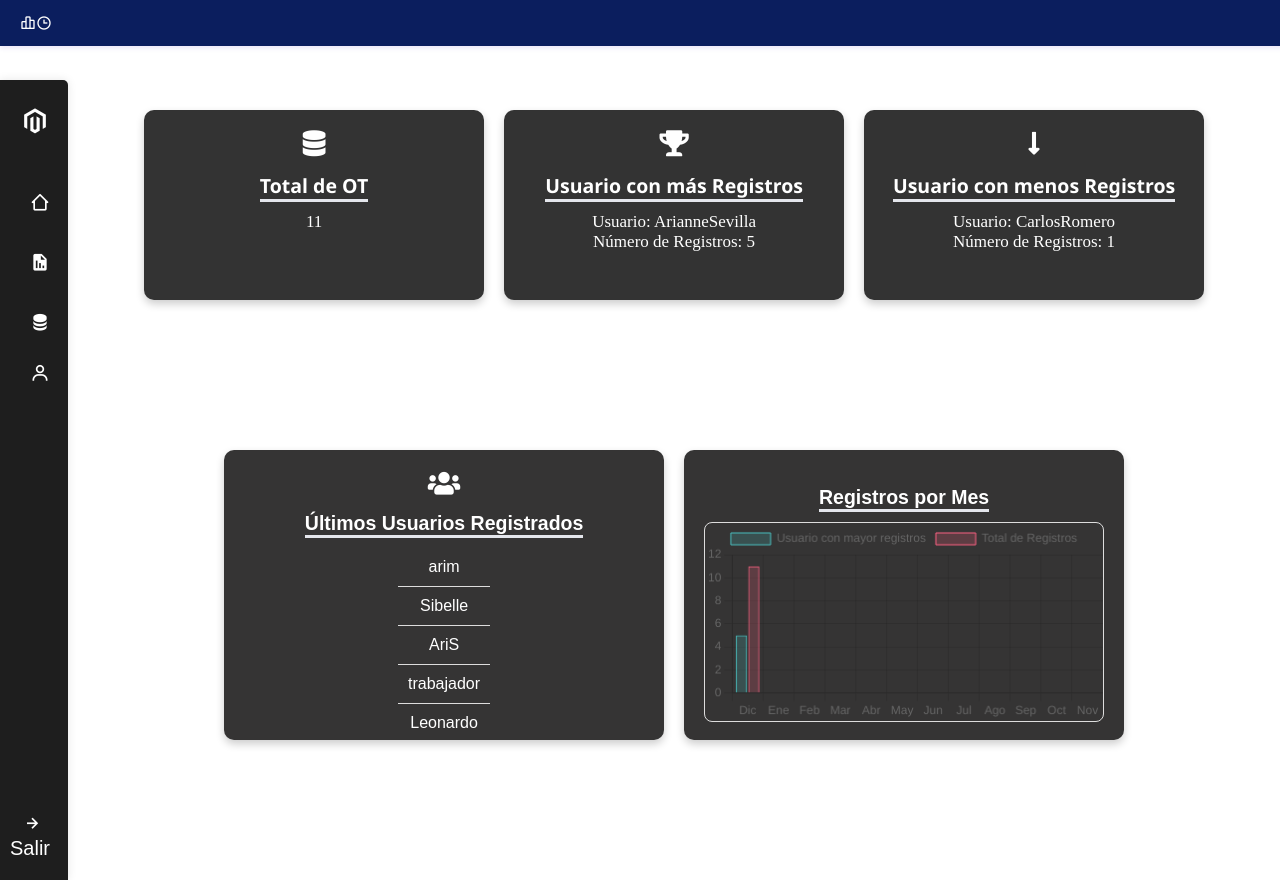
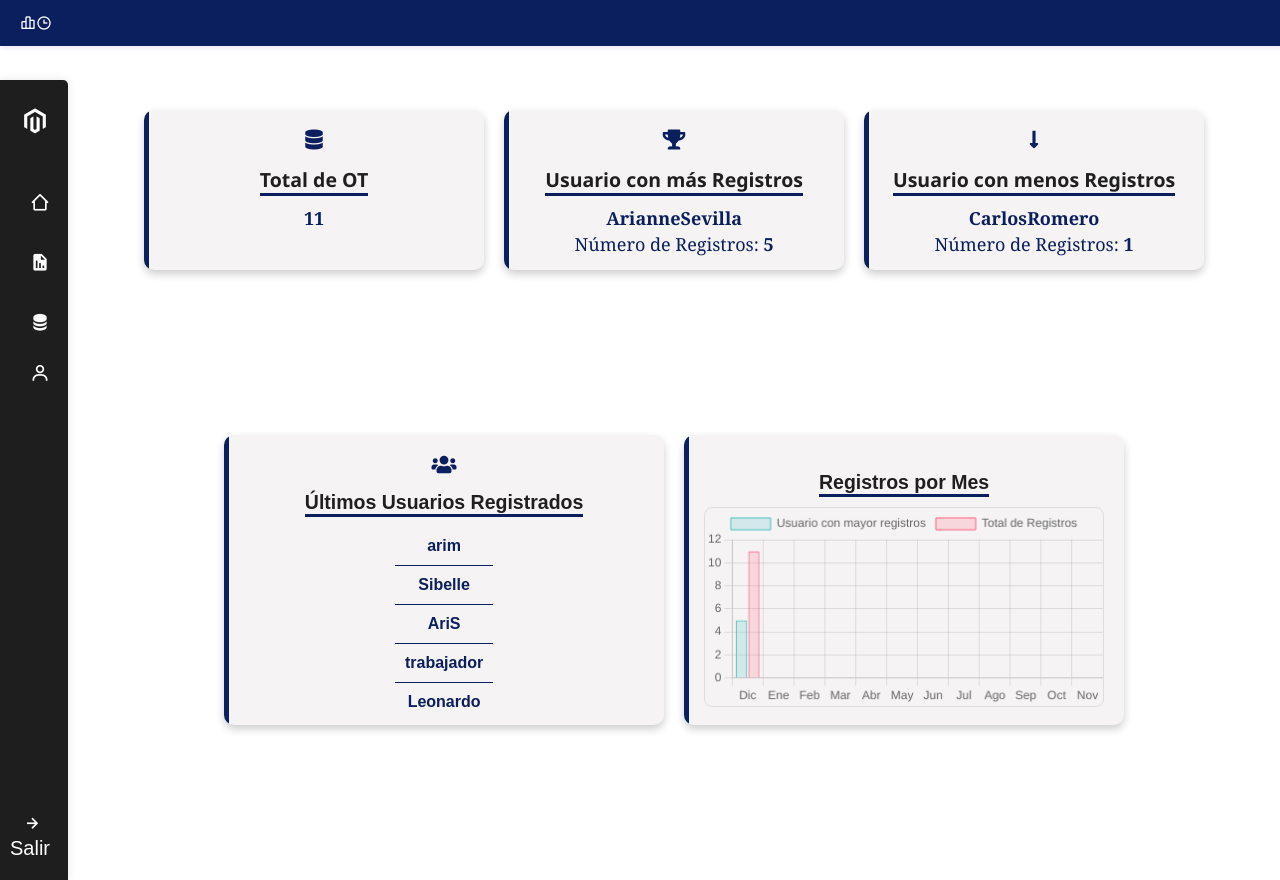
Before and after one commit to Arisevilla/PythonDjangoRegistrosUsuarios, a Django app: page /inicio/ in a window 1280 px wide. Run offline with Django 4.2, Linux system fonts and the light colour scheme; a user stored in the database is signed in; data comes from the database, SQL or seed files in the repository; both versions use the stored data as it was after the commit.

Commit message:
se cambia css de inicio y navbar de registro

```diff
--- a/login/templates/inicio.html
+++ b/login/templates/inicio.html
@@ -117,8 +117,6 @@
 
         font-family:Arial;
         margin-top:80px;
-
-
       }
 
       .dashboard{
@@ -126,6 +124,7 @@
         justify-content:space-around;
         display: flex;
         padding-top: 20px;
+
 
 
       }
@@ -143,7 +142,20 @@
         display: flex;
         flex-direction:column;
         align-items: center;
+        position: relative;
       }
+
+      .dashboard-item::before {
+    content: '';
+    position: absolute;
+    left: 0;
+    top: 0;
+    height: 100%;
+    width: 5px;
+    background-color: #0b1e5e;
+    border-top-left-radius: 10px;
+    border-bottom-left-radius: 10px;
+}
 
 
       .dashboard-row {
@@ -209,13 +221,13 @@
 
 .dark-card,
 .usuarios{
-    background-color: #333;
-    color: #fff;
+    background-color: #f5f3f3;
+    color: #201f1f;
     border-radius: 10px;
     padding: 20px;
     box-shadow: 0 4px 8px rgba(0, 0, 0, 0.2);
     width: 300px;
-    height: 150px;
+    height: 120px;
     transition: background-color 0.3s ease-in-out;
     font-size: 13px;
     font-family: 'Segoe UI', Tahoma, Geneva, Verdana, sans-serif;
@@ -223,10 +235,10 @@
 
 .ultimos,
 .grafico{
-  background-color: #353434;
-    color: #fff;
+  background-color: #f5f3f3;
+    color: #201f1f;
     border-radius: 10px;
-    padding: 20px;
+
     box-shadow: 0 4px 8px rgba(0, 0, 0, 0.2);
     transition: background-color 0.3s ease-in-out;
     font-size: 13px;
@@ -240,20 +252,21 @@
     .usuarios:hover,
     .ultimos:hover,
     .grafico:hover {
-        background-color: #555;
+        background-color: #f5f3f3;
     }
 
 .dark-card h2,
     .usuarios h2,
     .ultimos h2,
     .grafico h2 {
-        color: #fff;
+        color: #201f1f;
+        padding-top: 0;
     }
 
     .dark-card p,
     .usuarios p,
     .ultimos .liultimos {
-        color: #fff;
+        color: #201f1f;
 
     }
 
@@ -265,11 +278,15 @@
 
 
 .usuarios h2 {
-    color: #fff;
+    color: #201f1f;
 }
 
 .usuarios p{
-    color: #fff;
+    color: #0b1e5e;
+    font-size: 18px;
+    padding-bottom: 2px;
+    font-family:Georgia, 'Times New Roman', Times, serif;
+
 }
 
 .dark-card:hover {
@@ -279,14 +296,14 @@
 
 
 .ultimos h2 {
-    color: #fff;
+    color: #201f1f;
 }
 
 .ultimos .liultimos{
-    color: #fff;
+
+    border-bottom: 1px solid #0b1e5e;
+    color: #0b1e5e;
     font-size: 16px;
-    padding: 10px;
-    border-bottom: 1px solid #ddd;
 }
 
 .dark-card:hover {
@@ -307,7 +324,7 @@
 
 
 .grafico h2{
-    color: #fff;
+    color: #201f1f;
 }
 
 .navbar-horizontal{
@@ -359,7 +376,7 @@
   color: #333;
     margin-bottom: 10px;
     font-size: 1.5em;
-    border-bottom: 3px solid #e4e6ec;
+    border-bottom: 3px solid #0b1e5e;
     display: inline-block;
 }
 
@@ -377,6 +394,12 @@
     box-shadow: 0 0 20px rgba(0, 0, 0, 0.2);
 }
 
+.dashboard-item i {
+    color: #0b1e5e;
+    font-size: 20px;
+    padding-top: 0;
+    margin-top: 0;
+}
 
 
 
@@ -468,7 +491,7 @@
          <div class="dashboard-item usuarios">
             <i class="fas fa-database fa-2x"></i>
             <h2 class="title">Total de OT</h2>
-            <p>{{ total_registros_count }}</p>
+            <p><b>{{ total_registros_count }}</b></p>
          </div>
 
 
@@ -477,8 +500,8 @@
             <i class="fas fa-trophy fa-2x"></i>
             <h2 class="title">Usuario con más Registros</h2>
             {% if trabajador_con_mas_registros %}
-                <p>Usuario: {{trabajador_con_mas_registros.user__username }}</p>
-                <p>Número de Registros: {{trabajador_con_mas_registros.registros }}</p>
+                <p><b>{{trabajador_con_mas_registros.user__username }} </b></p>
+                <p>Número de Registros: <b>{{trabajador_con_mas_registros.registros }}</b></p>
             {% else %}
                 <p>No hay trabajadores con registros este mes</p>
             {% endif %}
@@ -488,10 +511,11 @@
          <div class="dashboard-item usuarios">
             <i class="fas fa-long-arrow-alt-down fa-2x"></i>
             <h2 class="title">Usuario con menos Registros</h2>
-                <p>Usuario: {{registros_menos_por_mes.user__username }}</p>
-                <p>Número de Registros: {{registros_menos_por_mes.registros}}</p>
+                <p><b>{{registros_menos_por_mes.user__username }}</b></p>
+                <p>Número de Registros: <b>{{registros_menos_por_mes.registros}}</b></p>
          </div>
          </div>
+
 
          <div class="dashboard-row">
          <div class="dashboard-item ultimos">
@@ -499,7 +523,7 @@
             <h2 class="title">Últimos Usuarios Registrados</h2>
             <ul>
             {% for usuario in usuarios_registrados %}
-            <li class="liultimos"> {{usuario}}</li>
+            <li class="liultimos"> <b>{{usuario}}</b></li>
             {% endfor %}
             </ul>
         </div>
@@ -510,6 +534,7 @@
          </div>
 
         </div>
+
         </div>
 
 
```
Also changed, not shown: login/templates/registro.html (+17 -2 lines), db.sqlite3.
